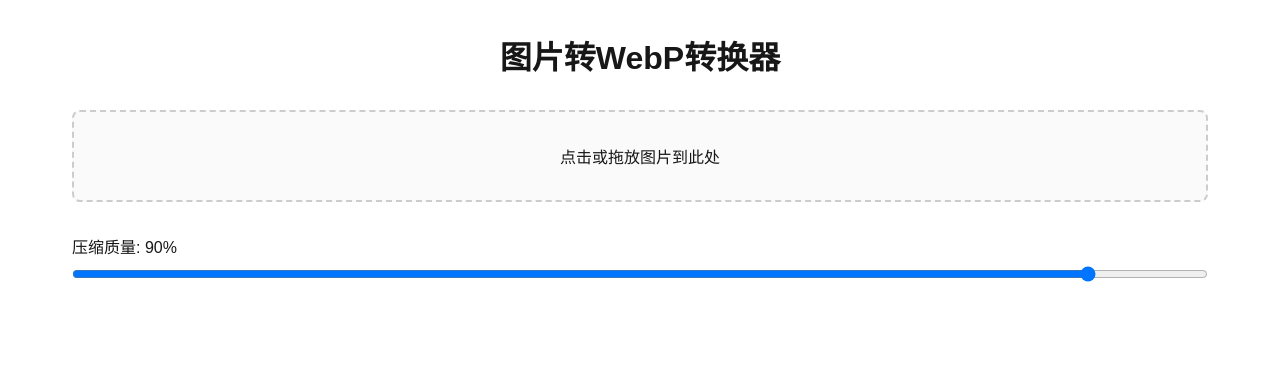
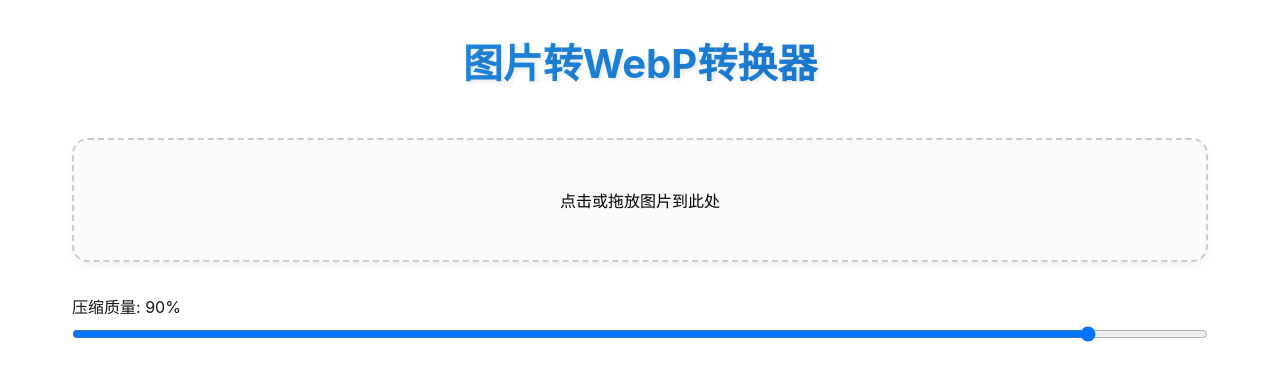
Before and after one commit to vibeBill/img2webp, a Next.js app: page / in a window 1280 px wide. Shown: the top 380 px of the page. Built offline with nearby package versions, Linux system fonts and the light colour scheme.

Commit message:
update css

```diff
--- a/src/app/page.module.css
+++ b/src/app/page.module.css
@@ -2,22 +2,30 @@
   max-width: 1200px;
   margin: 0 auto;
   padding: 2rem;
+  font-family: -apple-system, BlinkMacSystemFont, "Segoe UI", Roboto, sans-serif;
 }
 
 .title {
   text-align: center;
-  margin-bottom: 2rem;
+  margin-bottom: 3rem;
+  font-size: 2.5rem;
+  background: linear-gradient(45deg, #2196f3, #1976d2);
+  -webkit-background-clip: text;
+  background-clip: text;
+  color: transparent;
+  text-shadow: 2px 2px 4px rgba(0, 0, 0, 0.1);
 }
 
 .uploadSection {
   border: 2px dashed #ccc;
-  padding: 2rem;
+  padding: 3rem;
   text-align: center;
-  border-radius: 8px;
+  border-radius: 16px;
   cursor: pointer;
-  transition: all 0.3s ease;
   background: #fafafa;
   margin-bottom: 2rem;
+  box-shadow: 0 4px 6px rgba(0, 0, 0, 0.05);
+  color: #000;
 }
 
 .uploadSection:hover {
--- a/src/app/page.tsx
+++ b/src/app/page.tsx
@@ -9,10 +9,10 @@ export default function Home() {
   const [quality, setQuality] = useState(90);
   const [originalSize, setOriginalSize] = useState<string>("");
   const [webpSize, setWebpSize] = useState<string>("");
+  const [selectedFile, setSelectedFile] = useState<File | null>(null);
   const fileInputRef = useRef<HTMLInputElement>(null);
   const dropZoneRef = useRef<HTMLDivElement>(null);
 
-  // 格式化文件大小
   const formatFileSize = (bytes: number): string => {
     if (bytes === 0) return "0 Bytes";
     const k = 1024;
@@ -21,7 +21,6 @@ export default function Home() {
     return parseFloat((bytes / Math.pow(k, i)).toFixed(2)) + " " + sizes[i];
   };
 
-  // 转换图片为WebP
   const convertToWebP = async (file: File, quality: number) => {
     const img = new Image();
     const reader = new FileReader();
@@ -44,6 +43,10 @@ export default function Home() {
             canvas.toBlob(
               (blob) => {
                 if (blob) {
+                  // 清除之前的 URL
+                  if (webpImage) {
+                    URL.revokeObjectURL(webpImage);
+                  }
                   const url = URL.createObjectURL(blob);
                   setWebpImage(url);
                   setWebpSize(formatFileSize(blob.size));
@@ -60,14 +63,21 @@ export default function Home() {
     reader.readAsDataURL(file);
   };
 
-  // 处理文件选择
   const handleFileSelect = (file: File) => {
     if (!file.type.startsWith("image/")) {
       alert("请选择图片文件");
       return;
     }
+    setSelectedFile(file);
     convertToWebP(file, quality);
   };
+
+  // 当 quality 改变时重新转换图片
+  useEffect(() => {
+    if (selectedFile) {
+      convertToWebP(selectedFile, quality);
+    }
+  }, [quality]);
 
   // 处理拖放
   useEffect(() => {
@@ -102,9 +112,17 @@ export default function Home() {
       dropZone.removeEventListener("dragleave", handleDragLeave);
       dropZone.removeEventListener("drop", handleDrop);
     };
-  }, [quality]);
+  }, []);
 
-  // 下载WebP图片
+  // 清理 URL 对象
+  useEffect(() => {
+    return () => {
+      if (webpImage) {
+        URL.revokeObjectURL(webpImage);
+      }
+    };
+  }, [webpImage]);
+
   const downloadWebP = () => {
     if (webpImage) {
       const link = document.createElement("a");
```
